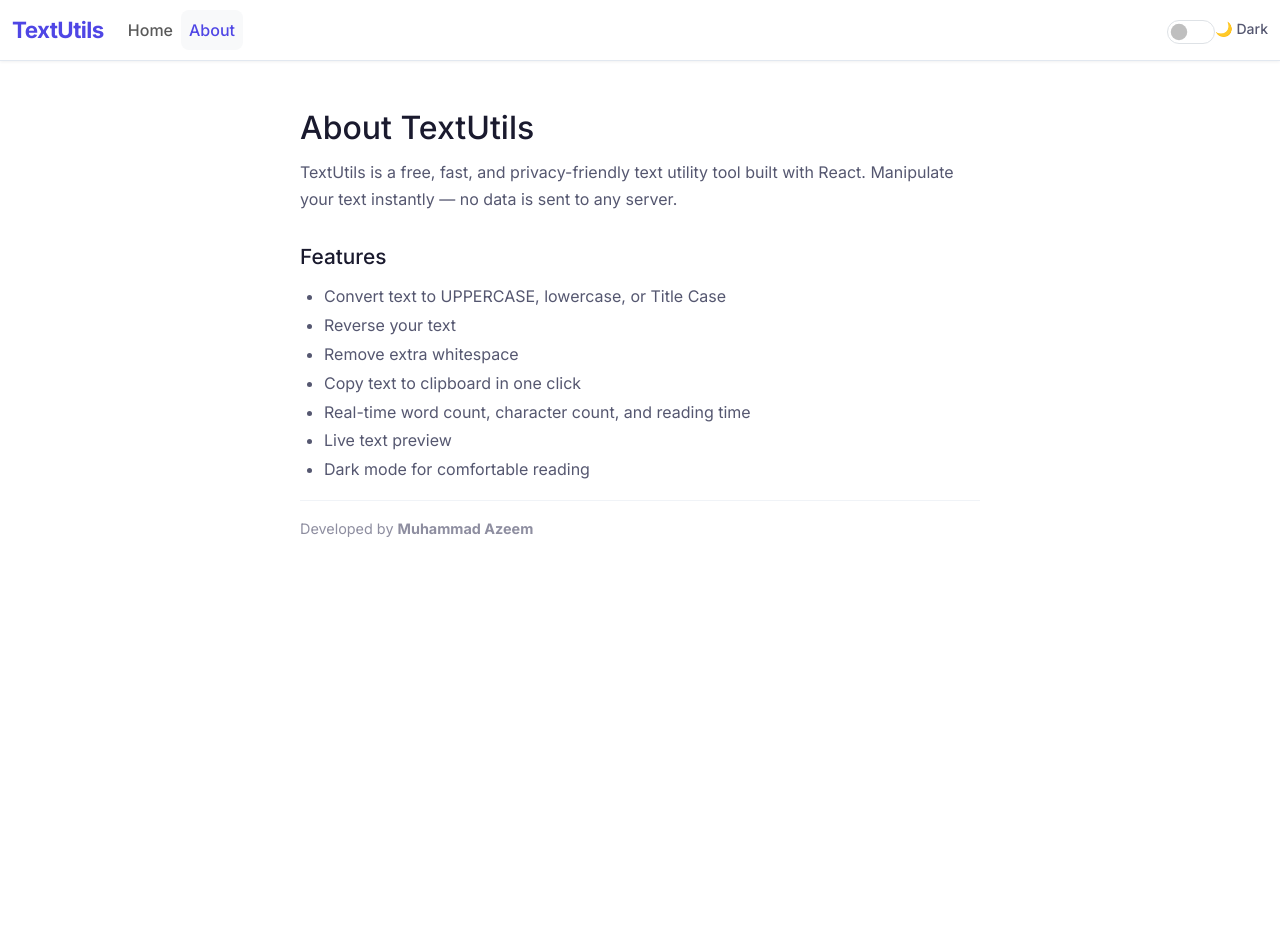
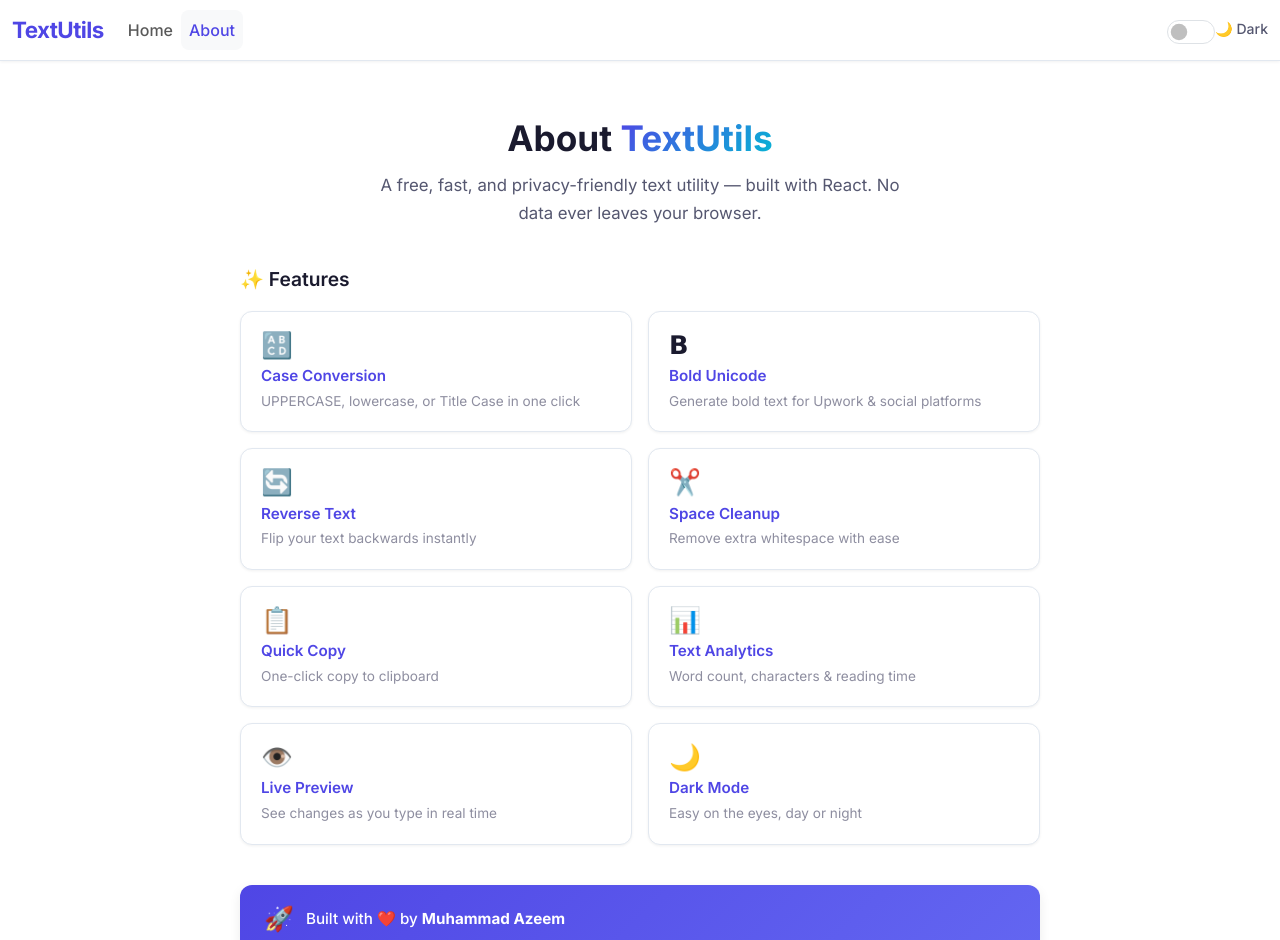
Before and after one commit to muhammadAzeem0x000/ReactApp_textUtils, a React (Create React App) app: page /about in a window 1280 px wide. Shown: the top 940 px of the page. Before the commit the page ends 800 px from the top, so only its background shows below. Built offline with nearby package versions, Linux system fonts and the light colour scheme; the HTML template or start-up script is replaced by a standard one.

Commit message:
About Page UI Improved

```diff
--- a/src/components/About.js
+++ b/src/components/About.js
@@ -1,27 +1,44 @@
 export default function About() {
+  const features = [
+    { icon: '🔠', title: 'Case Conversion', desc: 'UPPERCASE, lowercase, or Title Case in one click' },
+    { icon: '𝗕', title: 'Bold Unicode', desc: 'Generate bold text for Upwork & social platforms' },
+    { icon: '🔄', title: 'Reverse Text', desc: 'Flip your text backwards instantly' },
+    { icon: '✂️', title: 'Space Cleanup', desc: 'Remove extra whitespace with ease' },
+    { icon: '📋', title: 'Quick Copy', desc: 'One-click copy to clipboard' },
+    { icon: '📊', title: 'Text Analytics', desc: 'Word count, characters & reading time' },
+    { icon: '👁️', title: 'Live Preview', desc: 'See changes as you type in real time' },
+    { icon: '🌙', title: 'Dark Mode', desc: 'Easy on the eyes, day or night' },
+  ];
+
   return (
     <div className="about-container">
-      <h1>About TextUtils</h1>
-      <p>
-        TextUtils is a free, fast, and privacy-friendly text utility tool built with React.
-        Manipulate your text instantly — no data is sent to any server.
-      </p>
+      <div className="about-hero">
+        <h1 className="about-title">
+          About <span className="about-title-accent">TextUtils</span>
+        </h1>
+        <p className="about-subtitle">
+          A free, fast, and privacy-friendly text utility — built with React.
+          No data ever leaves your browser.
+        </p>
+      </div>
 
-      <h2>Features</h2>
-      <ul>
-        <li>Convert text to UPPERCASE, lowercase, or Title Case</li>
-        <li>Reverse your text</li>
-        <li>Remove extra whitespace</li>
-        <li>Copy text to clipboard in one click</li>
-        <li>Real-time word count, character count, and reading time</li>
-        <li>Live text preview</li>
-        <li>Dark mode for comfortable reading</li>
-      </ul>
+      <h2 className="about-section-heading">✨ Features</h2>
+      <div className="about-features-grid">
+        {features.map((f, i) => (
+          <div className="about-feature-card" key={i}>
+            <span className="about-feature-icon">{f.icon}</span>
+            <h3 className="about-feature-title">{f.title}</h3>
+            <p className="about-feature-desc">{f.desc}</p>
+          </div>
+        ))}
+      </div>
 
-      <hr />
-      <p className="developer-credit">
-        Developed by <strong>Muhammad Azeem</strong>
-      </p>
+      <div className="about-credit-card">
+        <span className="about-credit-emoji">🚀</span>
+        <p className="about-credit-text">
+          Built with ❤️ by <strong>Muhammad Azeem</strong>
+        </p>
+      </div>
     </div>
   );
 }
--- a/src/index.css
+++ b/src/index.css
@@ -420,35 +420,113 @@
 
 /* ─── About Page ── */
 .about-container {
-  max-width: 680px;
+  max-width: 800px;
   margin: 0 auto;
-  padding: 2rem 0;
+  padding: 2.5rem 0 3rem;
 }
 
-.about-container h1 {
-  font-size: 2rem;
+.about-hero {
+  text-align: center;
+  margin-bottom: 2.5rem;
+}
+
+.about-title {
+  font-size: 2.2rem;
+  font-weight: 700;
   margin-bottom: 0.75rem;
 }
 
-.about-container h2 {
-  font-size: 1.3rem;
-  margin-top: 2rem;
-  margin-bottom: 0.75rem;
+.about-title-accent {
+  background: linear-gradient(135deg, var(--accent-primary), var(--btn-info-bg));
+  -webkit-background-clip: text;
+  -webkit-text-fill-color: transparent;
+  background-clip: text;
 }
 
-.about-container ul {
-  padding-left: 1.5rem;
+.about-subtitle {
+  font-size: 1.05rem;
+  color: var(--text-secondary);
+  max-width: 520px;
+  margin: 0 auto;
+  line-height: 1.7;
 }
 
-.about-container li {
-  color: var(--text-secondary);
-  line-height: 1.8;
+.about-section-heading {
+  font-size: 1.2rem;
+  font-weight: 600;
+  margin-bottom: 1.25rem;
+  color: var(--text-primary);
 }
 
-.developer-credit {
+.about-features-grid {
+  display: grid;
+  grid-template-columns: repeat(2, 1fr);
+  gap: 1rem;
+  margin-bottom: 2.5rem;
+}
+
+.about-feature-card {
+  background-color: var(--bg-card);
+  border: 1px solid var(--border-color);
+  border-radius: var(--radius);
+  padding: 1.25rem;
+  display: flex;
+  flex-direction: column;
+  gap: 0.35rem;
+  box-shadow: var(--shadow-sm);
+  transition: all var(--transition-speed) ease;
+}
+
+.about-feature-card:hover {
+  transform: translateY(-3px);
+  box-shadow: var(--shadow-md);
+  border-color: var(--accent-primary);
+}
+
+.about-feature-icon {
+  font-size: 1.6rem;
+  line-height: 1;
+  margin-bottom: 0.25rem;
+}
+
+.about-feature-title {
+  font-size: 0.95rem;
+  font-weight: 600;
+  color: var(--accent-primary);
+  margin: 0;
+}
+
+.about-feature-desc {
+  font-size: 0.85rem;
   color: var(--text-muted);
-  font-size: 0.9rem;
-  margin-top: 1rem;
+  line-height: 1.5;
+  margin: 0;
+}
+
+.about-credit-card {
+  display: flex;
+  align-items: center;
+  gap: 0.75rem;
+  background: linear-gradient(135deg, var(--accent-primary), var(--accent-secondary));
+  border-radius: var(--radius);
+  padding: 1rem 1.5rem;
+  box-shadow: var(--shadow-md);
+}
+
+.about-credit-emoji {
+  font-size: 1.5rem;
+}
+
+.about-credit-text {
+  color: #fff;
+  margin: 0;
+  font-size: 0.95rem;
+  font-weight: 500;
+}
+
+.about-credit-text strong {
+  color: #fff;
+  font-weight: 700;
 }
 
 /* ─── Responsive ── */
@@ -474,4 +552,12 @@
     font-size: 0.8rem;
     padding: 0.4rem 0.75rem;
   }
+
+  .about-features-grid {
+    grid-template-columns: 1fr;
+  }
+
+  .about-title {
+    font-size: 1.6rem;
+  }
 }
```
